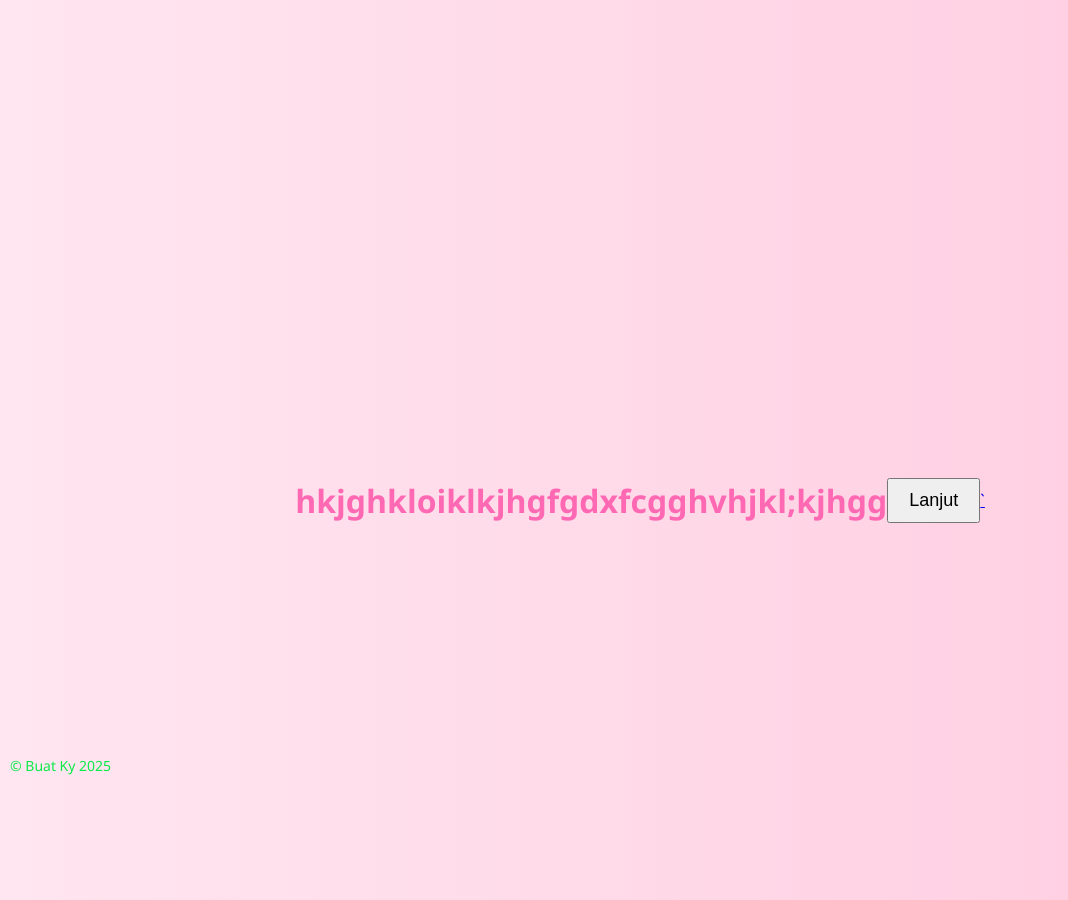
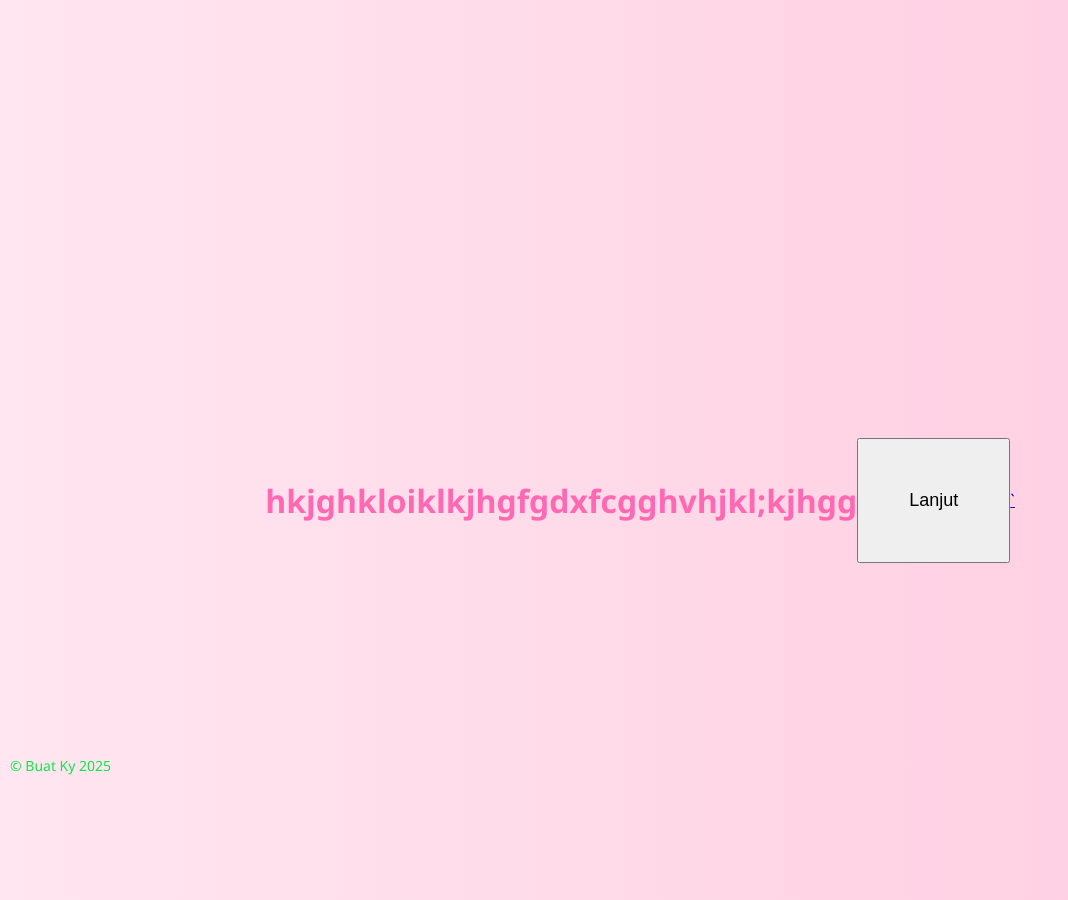
Before and after one commit to rifki-iky/web.r, a plain HTML site: page index.html in a window 1280 px wide. Shown: the whole page, without its empty margins (0-1068 px from the left). Drawn offline with Linux system fonts and the light colour scheme.

Commit message:
index.html

```diff
--- a/index.html
+++ b/index.html
@@ -10,7 +10,7 @@
 <body style="text-align:center; padding-top: 100px;">
   <h1>hkjghkloiklkjhgfgdxfcgghvhjkl;kjhgg</h1>
   <a href="index2.html">
-    <button style="padding: 10px 20px; font-size: 18px;">Lanjut</button>`
+    <button style="padding: 50px 50px; font-size: 18px;">Lanjut</button>`
   </a>
   <p class="pojok-kanan">© Buat Ky 2025</p>
 </body>
```
